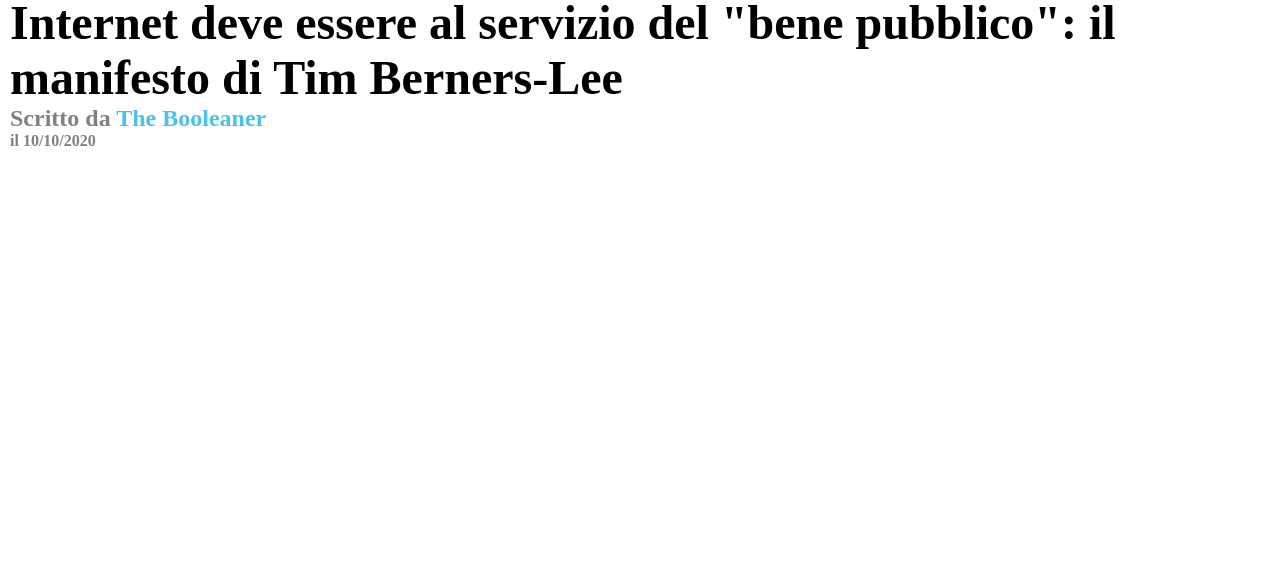
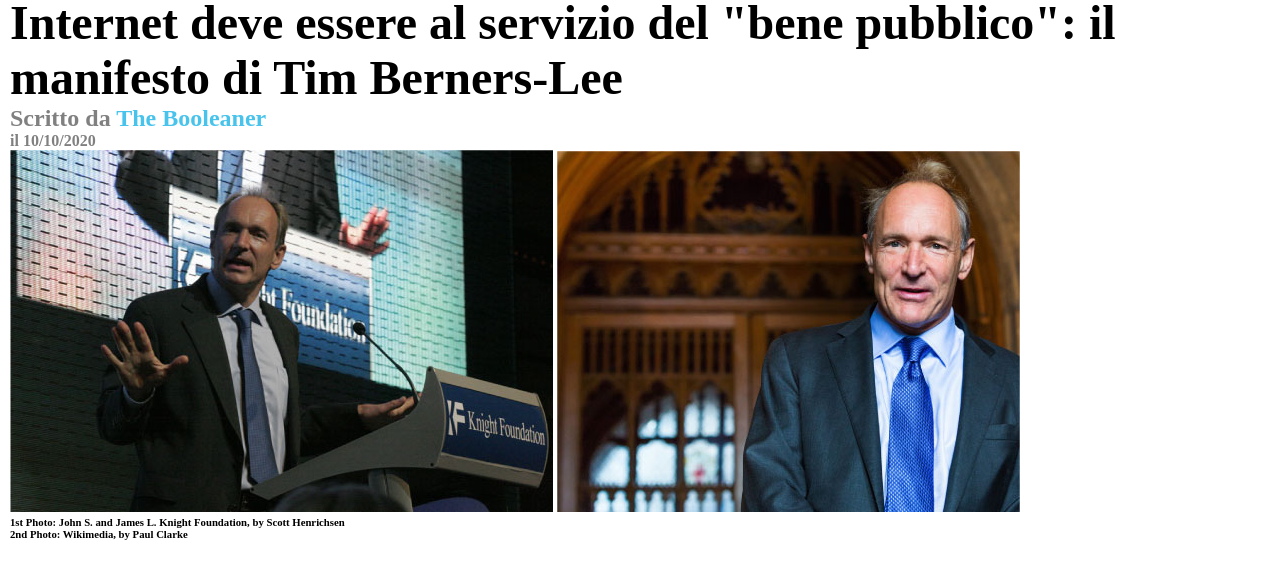
Before and after one commit to dominici94/html-css-booleaner, a plain HTML site: page index.html in a window 1280 px wide. Shown: the part 190-768 px from the top of the page. Drawn offline with Linux system fonts and the light colour scheme.

Commit message:
sezione immagini

```diff
--- a/index.html
+++ b/index.html
@@ -28,6 +28,15 @@
         </section>
         <!-- fine sezione titolo -->
 
+        <!-- sezione immagini -->
+        <section>
+            <img src="img/tim-1.jpg" alt="Tim Berners-Lee in conferenza">
+            <img src="img/tim-2.jpg" alt="Tim Berners-Lee foto">
+            <h6>1st Photo: John S. and James L. Knight Foundation, by Scott Henrichsen</h6>
+            <h6>2nd Photo: Wikimedia, by Paul Clarke</h6>
+        </section>
+        <!-- fine sezione immagini -->
+
 
     </main>
     <!-- fine main -->
```
Also changed, not shown: CSS/style.css (line endings or trailing spaces).
